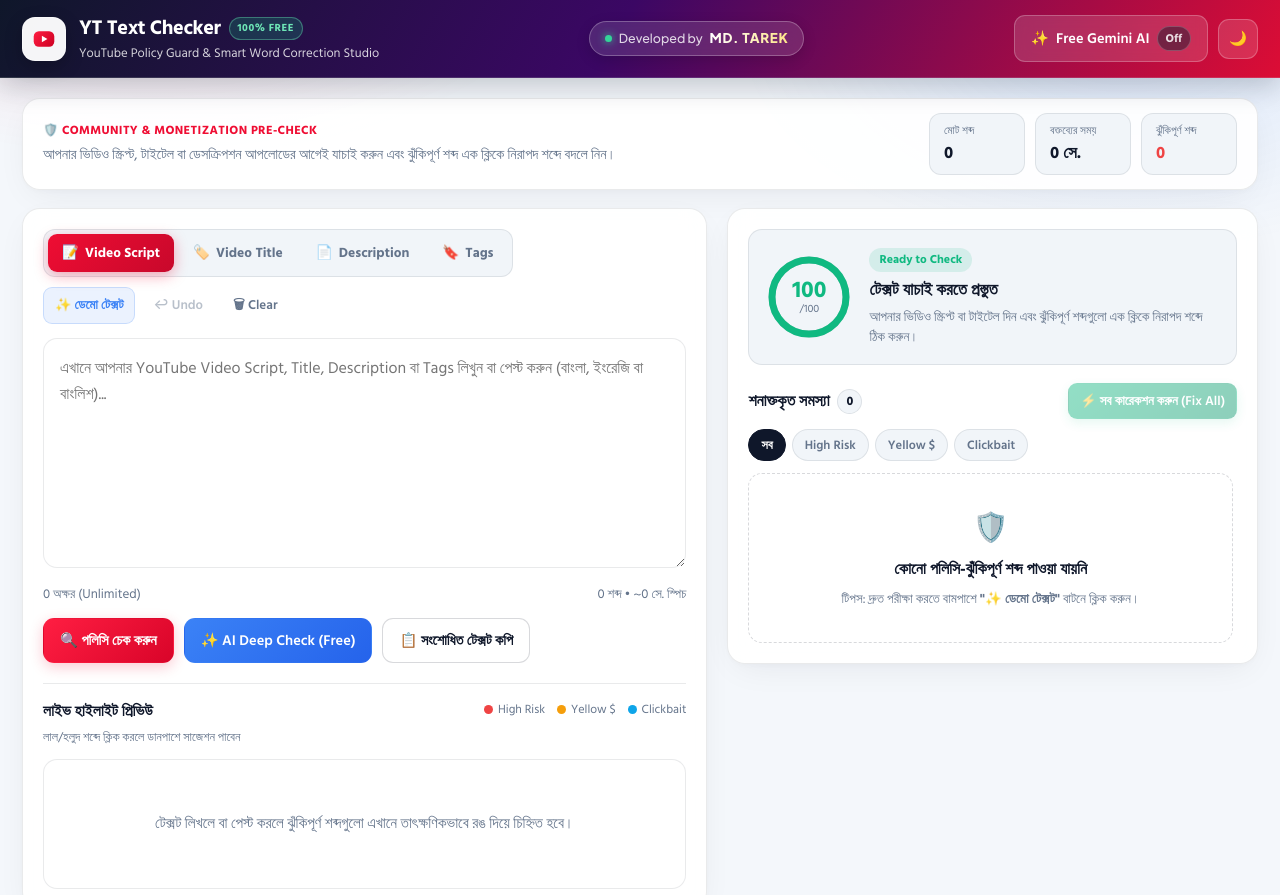
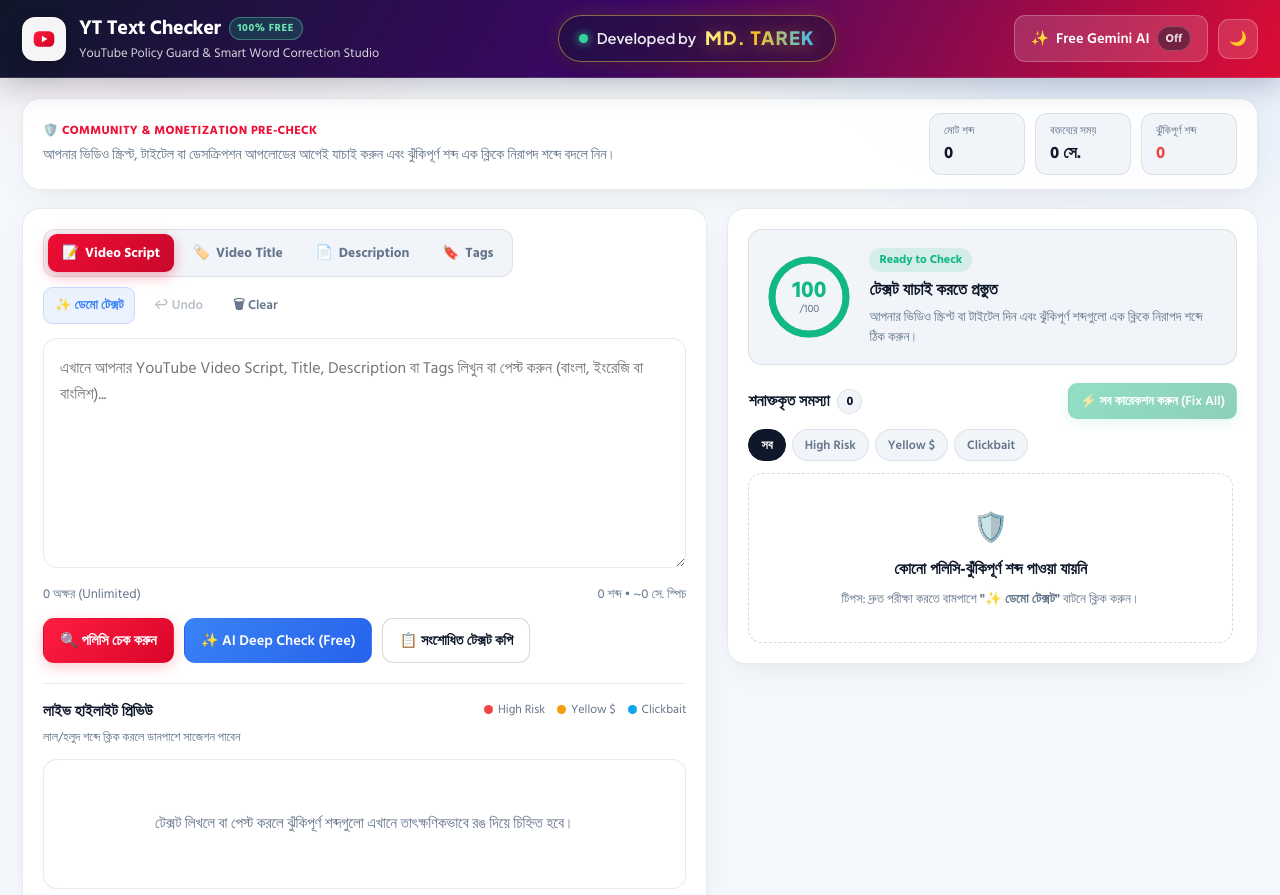
Before and after one commit to mdtarek48/yt-text-checker, a plain HTML site: page index.html in a window 1280 px wide. Shown: the top 895 px of the page. Drawn offline with Linux system fonts and the light colour scheme.

Commit message:
Enlarge and style Developed by MD. TAREK badge

```diff
--- a/index.html
+++ b/index.html
@@ -7,7 +7,7 @@
   <link rel="preconnect" href="https://fonts.googleapis.com" />
   <link rel="preconnect" href="https://fonts.gstatic.com" crossorigin />
   <link href="https://fonts.googleapis.com/css2?family=Hind+Siliguri:wght@400;500;600;700&family=Plus+Jakarta+Sans:wght@500;600;700;800&display=swap" rel="stylesheet" />
-  <link rel="stylesheet" href="styles.css?v=3" />
+  <link rel="stylesheet" href="styles.css?v=4" />
 </head>
 <body>
   <div class="bg-glow" aria-hidden="true"></div>
--- a/styles.css
+++ b/styles.css
@@ -166,38 +166,39 @@ body {
 .dev-credit {
   display: inline-flex;
   align-items: center;
-  gap: 7px;
-  padding: 6px 15px;
+  gap: 9px;
+  padding: 8px 20px;
   border-radius: 999px;
-  background: rgba(255, 255, 255, 0.12);
-  border: 1px solid rgba(255, 255, 255, 0.26);
-  backdrop-filter: blur(8px);
-  box-shadow: 0 4px 14px rgba(0, 0, 0, 0.15);
+  background: rgba(15, 23, 42, 0.42);
+  border: 1.5px solid rgba(253, 224, 71, 0.45);
+  backdrop-filter: blur(10px);
+  box-shadow: 0 6px 20px rgba(0, 0, 0, 0.25), 0 0 18px rgba(251, 191, 36, 0.16);
   font-family: 'Plus Jakarta Sans', system-ui, sans-serif;
   white-space: nowrap;
 }
 
 .dev-dot {
-  width: 7px;
-  height: 7px;
+  width: 9px;
+  height: 9px;
   border-radius: 50%;
   background: #34d399;
-  box-shadow: 0 0 8px #34d399;
+  box-shadow: 0 0 10px #34d399;
 }
 
 .dev-label {
-  font-size: 0.78rem;
-  font-weight: 500;
-  color: rgba(255, 255, 255, 0.82);
+  font-size: 0.92rem;
+  font-weight: 600;
+  color: rgba(255, 255, 255, 0.92);
 }
 
 .dev-name {
-  font-size: 0.84rem;
+  font-size: 1.15rem;
   font-weight: 800;
-  letter-spacing: 0.05em;
-  background: linear-gradient(90deg, #ffffff 0%, #fde68a 100%);
+  letter-spacing: 0.06em;
+  background: linear-gradient(90deg, #fef08a 0%, #fbbf24 45%, #38bdf8 100%);
   -webkit-background-clip: text;
   -webkit-text-fill-color: transparent;
+  filter: drop-shadow(0 2px 8px rgba(251, 191, 36, 0.35));
 }
 
 @media (max-width: 860px) {
```
